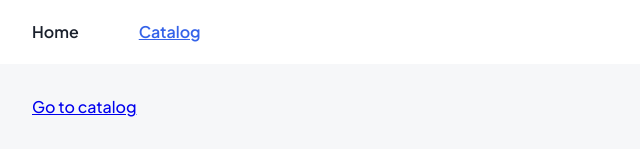
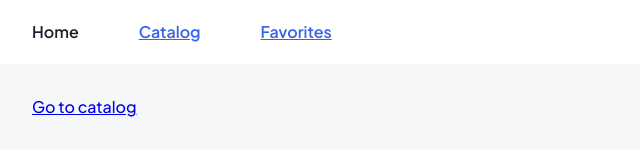
Before and after one commit to thybzi/cars-react, a React app: page / in a window 1280 px wide. Shown: the top 160 px of the page, without its empty margins (0-640 px from the left). Built offline with nearby package versions, Linux system fonts and the light colour scheme.

Commit message:
Add favorites page

```diff
--- a/src/app/App.js
+++ b/src/app/App.js
@@ -49,10 +49,20 @@ export function App() {
                 return processItemData(data);
             },
         },
+        {
+            path: '/favorites',
+            element: <CatalogPage/>,
+            loader: async () => {
+                const res = await fetch(API_URL);
+                const data = await res.json();
+                return data.filter(({id}) => (isItemFavorite(id))).map(processItemData);
+            },
+        },
     ]);
 
     return (
         <AppContext.Provider value={{
+            favorites,
             isItemFavorite,
             toggleItemFavorite,
         }}>
--- a/src/components/Menu/Menu.js
+++ b/src/components/Menu/Menu.js
@@ -11,6 +11,10 @@ export function Menu() {
         {
             url: '/catalog',
             caption: 'Catalog',
+        },
+        {
+            url: '/favorites',
+            caption: 'Favorites',
         },
     ];
 
```
